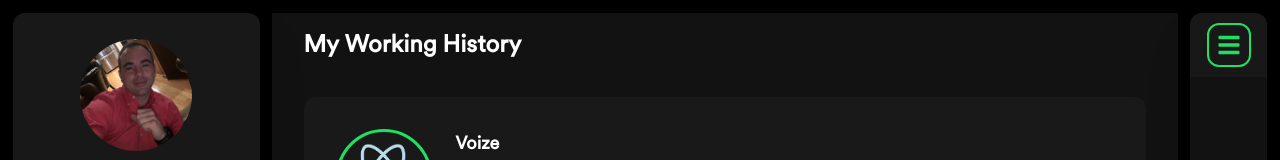
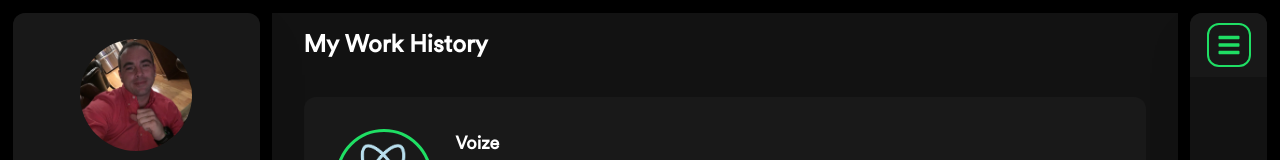
Before and after one commit to stackmaster92/ricky-sprouse-portfolio, a Next.js app: page /work_history in a window 1280 px wide. Shown: the top 160 px of the page. Built offline with nearby package versions, Linux system fonts and the light colour scheme.

Commit message:
Fix minior issue

```diff
--- a/components/HomeComponents/Recommendations/Recommendations.jsx
+++ b/components/HomeComponents/Recommendations/Recommendations.jsx
@@ -15,7 +15,7 @@ const Recommendations = ({ limit }) => {
   return (
     <>
       <div className="px-2 md:px-8 py-4 text-2xl font-bold text-Snow">
-        My Working History
+        My Work History
       </div>
       <div className="flex flex-col w-full h-full mt-5 gap-y-4 px-2 md:px-8 pb-8">
         {isLoading
```
